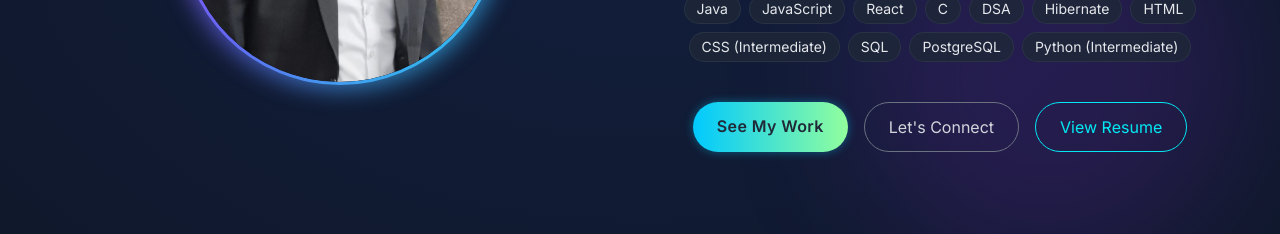
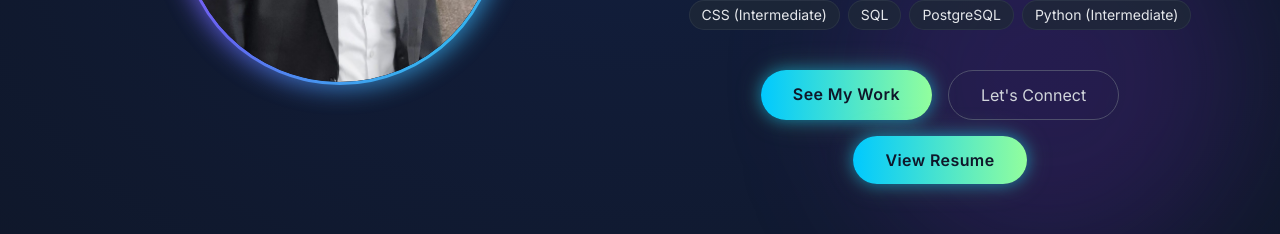
Before and after one commit to indra9346/My__Website-, a React (Vite) app: page / in a window 1280 px wide. Shown: the part 483-717 px from the top of the page. Built offline with nearby package versions, Linux system fonts and the light colour scheme; no server answers; the database is empty.

Commit message:
Improve hero buttons visuals
Co-authored-by: indra9346 <182793067+indra9346@users.noreply.github.com>

```diff
--- a/src/components/HeroSection.tsx
+++ b/src/components/HeroSection.tsx
@@ -99,11 +99,11 @@ const HeroSection = () => {
             <div className="flex flex-col sm:flex-row flex-wrap justify-center gap-3 sm:gap-4 pt-4">
               <a
                 href="#projects"
-                className="text-center px-6 py-3 rounded-full font-semibold tracking-wide text-sm sm:text-base transition-all duration-300 hover:scale-105 hover:shadow-lg"
+                className="text-center px-8 py-3 rounded-full font-semibold tracking-wide text-sm sm:text-base transition-all duration-300 hover:scale-105"
                 style={{
                   background: 'linear-gradient(90deg, #00C9FF 0%, #92FE9D 100%)',
-                  color: '#1f2937',
-                  boxShadow: '0 0 10px rgba(0, 201, 255, 0.4)'
+                  color: '#0f172a',
+                  boxShadow: '0 0 15px rgba(0, 201, 255, 0.5), 0 0 30px rgba(146, 254, 157, 0.2)'
                 }}
               >
                 See My Work
@@ -111,7 +111,7 @@ const HeroSection = () => {
 
               <a
                 href="#contact"
-                className="text-center px-6 py-3 rounded-full border border-gray-500 text-gray-300 hover:text-white hover:border-gray-300 transition-all duration-300 hover:scale-105 text-sm sm:text-base"
+                className="text-center px-8 py-3 rounded-full border border-gray-500/60 text-gray-300 hover:text-white hover:border-gray-300 hover:bg-white/5 transition-all duration-300 hover:scale-105 text-sm sm:text-base"
               >
                 Let's Connect
               </a>
@@ -120,7 +120,12 @@ const HeroSection = () => {
                 href="/resume.pdf"
                 target="_blank"
                 rel="noopener noreferrer"
-                className="text-center px-6 py-3 rounded-full border border-neon-cyan text-neon-cyan hover:bg-neon-cyan hover:text-black transition-all duration-300 hover:scale-105 text-sm sm:text-base"
+                className="text-center px-8 py-3 rounded-full font-semibold tracking-wide text-sm sm:text-base transition-all duration-300 hover:scale-105"
+                style={{
+                  background: 'linear-gradient(90deg, #00C9FF 0%, #92FE9D 100%)',
+                  color: '#0f172a',
+                  boxShadow: '0 0 15px rgba(0, 201, 255, 0.5), 0 0 30px rgba(146, 254, 157, 0.2)'
+                }}
               >
                 View Resume
               </a>
--- a/src/components/NavBar.tsx
+++ b/src/components/NavBar.tsx
@@ -103,11 +103,13 @@ const NavBar = () => {
             ))}
             {/* Resume Buttons (Mobile) */}
             <div className="flex flex-col space-y-2">
-              <a href="/resume.pdf" target="_blank" rel="noopener noreferrer">
-                <Button className="btn-neon w-full">View Resume</Button>
+              <a href="/resume.pdf" target="_blank" rel="noopener noreferrer"
+                className="px-4 py-2 rounded-md font-medium text-sm text-center border border-neon-cyan text-neon-cyan hover:bg-neon-cyan hover:text-black transition-all">
+                View Resume
               </a>
-              <a href="/resume.pdf" download="K_S_Indra_Kumar_Resume.pdf">
-                <Button className="bg-neon-purple text-white hover:bg-neon-purple/80 w-full">Download Resume</Button>
+              <a href="/resume.pdf" download="K_S_Indra_Kumar_Resume.pdf"
+                className="px-4 py-2 rounded-md font-medium text-sm text-center bg-neon-purple text-white hover:bg-neon-purple/80 transition-all">
+                Download Resume
               </a>
             </div>
 
```
